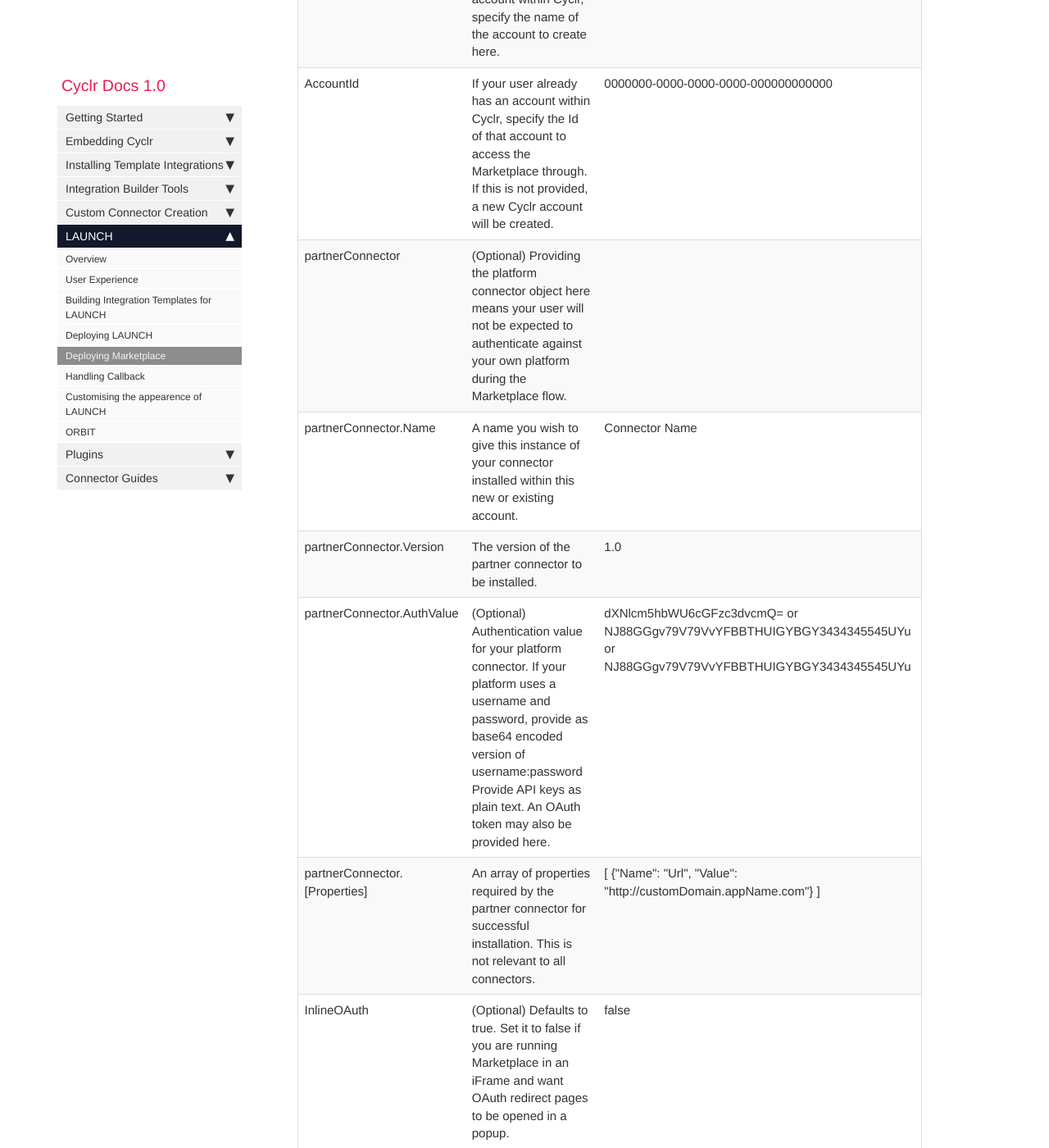
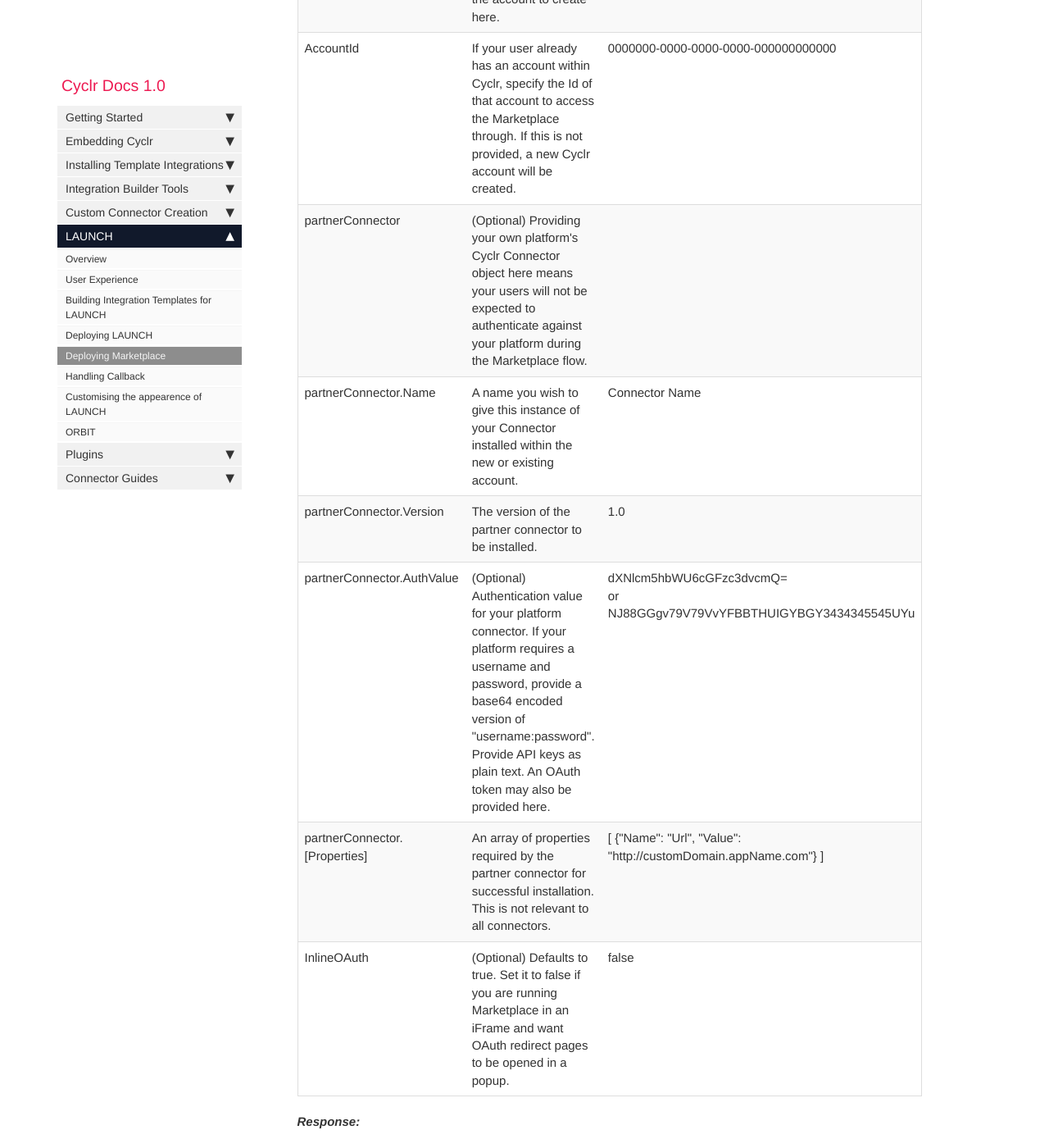
Before and after one commit to sneakysneak/docs, a Jekyll site: the page built from pages/launch/marketplace-deployment.md, in a window 1280 px wide and 1400 px high, scrolled down 1863 px. Shown: the whole window at 82% size. Built offline with Jekyll 4.4.1, drawn with Linux system fonts in a browser that asks for light colours; nearby versions of some CDN libraries; comment, search, counter and statistics services are not loaded; some of the changed text lies outside the part shown.

Commit message:
Made a few changes.

```diff
--- a/pages/launch/marketplace-deployment.md
+++ b/pages/launch/marketplace-deployment.md
@@ -35,7 +35,7 @@ curl -X POST
 
 Replace *yourCyclrInstance* with *api.cyclr.com*, *api.cyclr.uk*, or your own domain if your Cyclr instance is self-hosted.
 
-You should use a Cyclr Partner OAuth token as the Bearer token in this request.
+You should use a [Cyclr *Partner* OAuth token](./obtain-partner-authorization-token) as the Bearer token in this Request.
 
 <table>
     <tr>
@@ -50,7 +50,7 @@ You should use a Cyclr Partner OAuth token as the Bearer token in this request.
     </tr>
     <tr>
         <td>Username</td>
-        <td>The name of the Cyclr account (and Cyclr user) to install this integration in, or to create if such an account (and user) does not already exist.</td>
+        <td>The name of the Cyclr account (and Cyclr user) to work against, or to create if such an account (and user) does not already exist.</td>
         <td>user@example.com</td>
     </tr>
     <tr>
@@ -70,12 +70,12 @@ You should use a Cyclr Partner OAuth token as the Bearer token in this request.
     </tr>
     <tr>
         <td>partnerConnector</td>
-        <td>(Optional) Providing the platform connector object here means your user will not be expected to authenticate against your own platform during the Marketplace flow.</td>
+        <td>(Optional) Providing your own platform's Cyclr Connector object here means your users will not be expected to authenticate against your platform during the Marketplace flow.</td>
         <td></td>
     </tr>
     <tr>
         <td>partnerConnector.Name</td>
-        <td>A name you wish to give this instance of your connector installed within this new or existing account.</td>
+        <td>A name you wish to give this instance of your Connector installed within the new or existing account.</td>
         <td>Connector Name</td>
     </tr>
     <tr>
@@ -86,13 +86,11 @@ You should use a Cyclr Partner OAuth token as the Bearer token in this request.
     <tr>
         <td>partnerConnector.AuthValue</td>
         <td>(Optional) Authentication value for your platform connector.
-        If your platform uses a username and password, provide as base64 encoded version of username:password
+        If your platform requires a username and password, provide a base64 encoded version of "username:password".
         Provide API keys as plain text.
         An OAuth token may also be provided here.</td>
-        <td>dXNlcm5hbWU6cGFzc3dvcmQ=
-or
-NJ88GGgv79V79VvYFBBTHUIGYBGY3434345545UYu
-or
+        <td>dXNlcm5hbWU6cGFzc3dvcmQ=<br />
+or<br />
 NJ88GGgv79V79VvYFBBTHUIGYBGY3434345545UYu</td>
     </tr>
     <tr>
```
Also changed, not shown: other parts of pages/launch/marketplace-deployment.md (+1 -1 lines).
